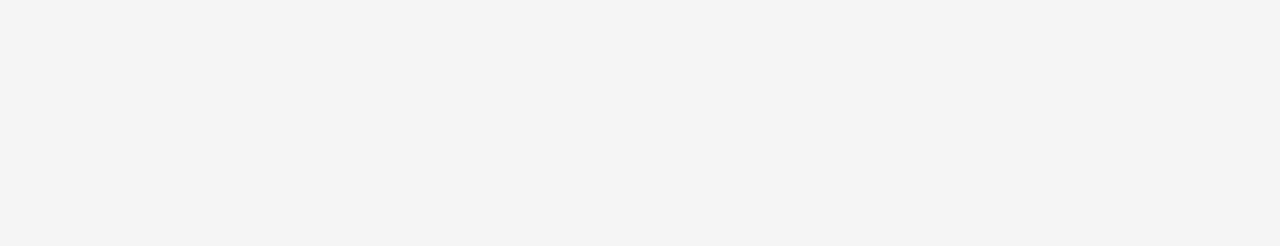
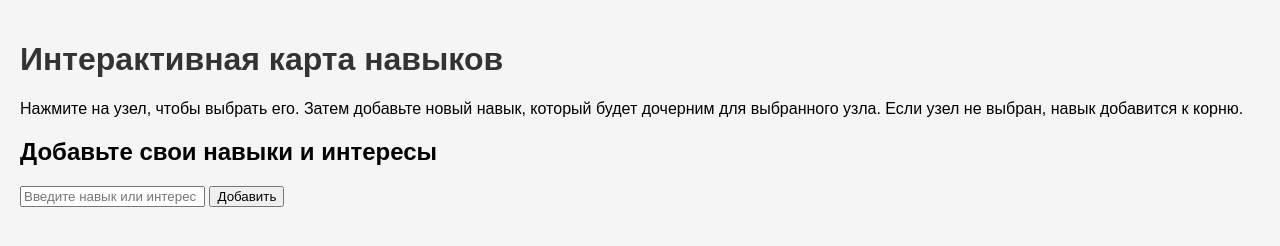
Before and after one commit to BAWION/skill-map, a plain HTML site: page index.html in a window 1280 px wide. Drawn offline with nearby package versions, Linux system fonts and the light colour scheme.

Commit message:
Update index.html

```diff
--- a/index.html
+++ b/index.html
@@ -1,14 +1,27 @@
 <!DOCTYPE html>
 <html lang="ru">
 <head>
-  <meta charset="UTF-8">
-  <title>Карта навыков</title>
-  <link rel="stylesheet" href="style.css">
+    <meta charset="UTF-8">
+    <title>Интерактивная карта навыков</title>
+    <link rel="stylesheet" href="style.css">
 </head>
 <body>
-  <div id="tree-container"></div>
-  <!-- Подключение D3.js или другой библиотеки -->
-  <script src="https://d3js.org/d3.v6.min.js"></script>
-  <script src="script.js"></script>
+    <h1>Интерактивная карта навыков</h1>
+    <p>Нажмите на узел, чтобы выбрать его. Затем добавьте новый навык, который будет дочерним для выбранного узла. Если узел не выбран, навык добавится к корню.</p>
+
+    <div id="form-container">
+        <h2>Добавьте свои навыки и интересы</h2>
+        <form id="skill-form">
+            <input type="text" id="skill-input" placeholder="Введите навык или интерес" required>
+            <button type="submit">Добавить</button>
+        </form>
+    </div>
+
+    <div id="tree-container"></div>
+
+    <!-- Подключение D3.js -->
+    <script src="https://d3js.org/d3.v6.min.js"></script>
+    <!-- Подключение вашего скрипта -->
+    <script src="script.js"></script>
 </body>
 </html>
```
